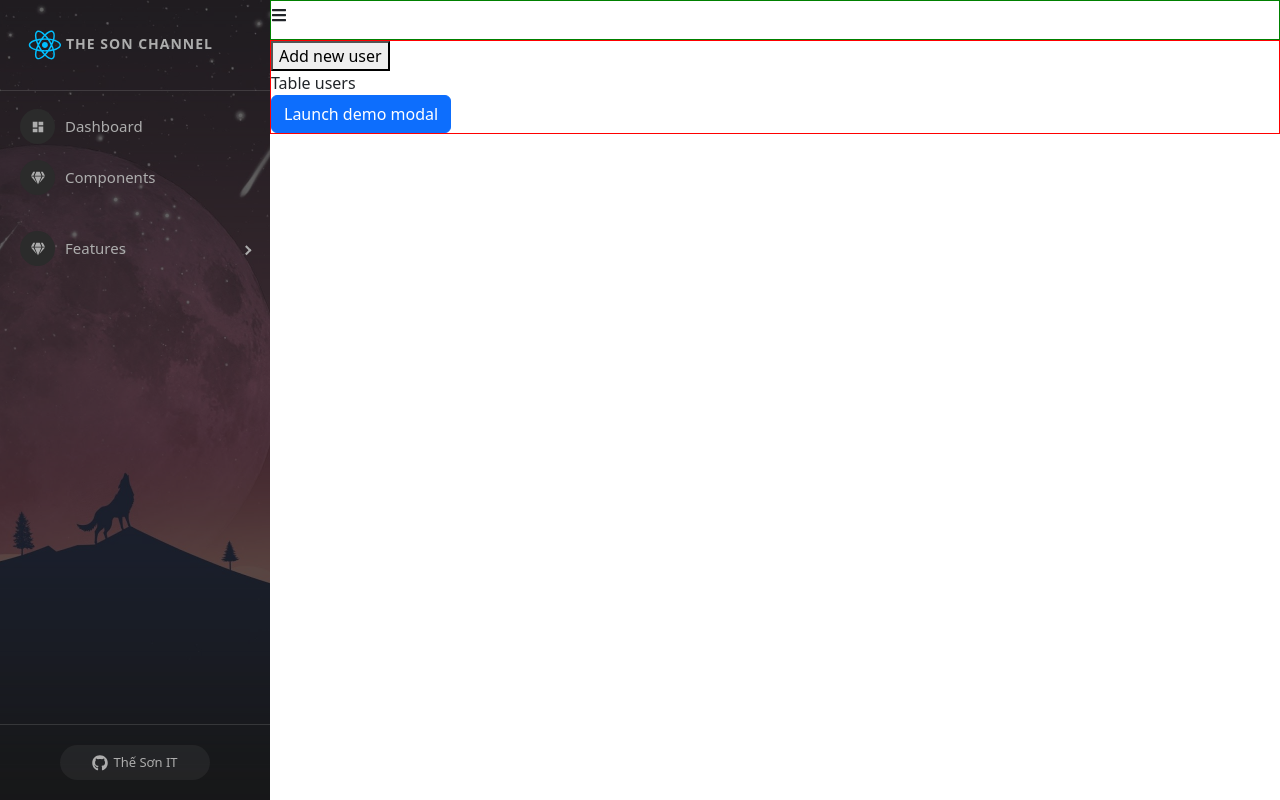
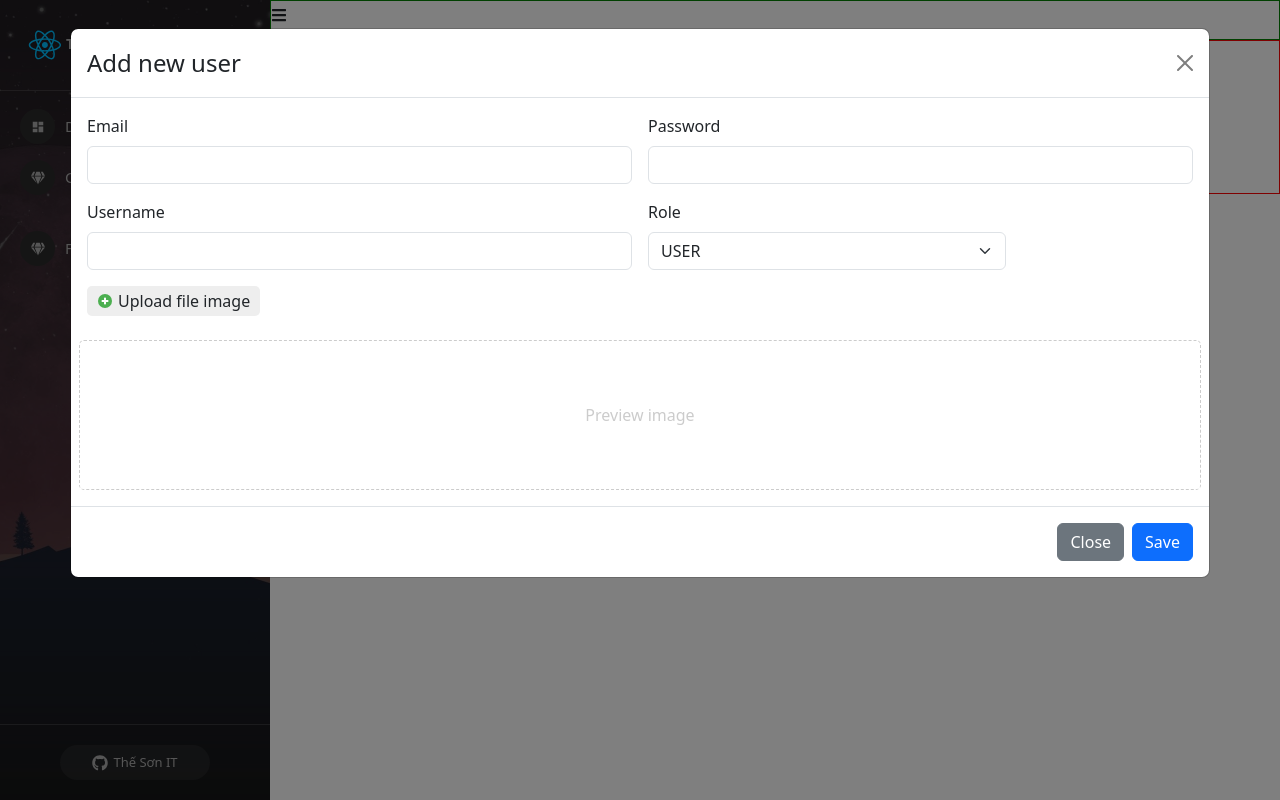
Before and after one commit to javaSonPro01/ReactJs-HoiDanIt, a React (Create React App) app: page /admins/manage-users in a window 1280 px wide. Both pictures are taken after a click on the button "Add new user". Built offline with nearby package versions, Linux system fonts and the light colour scheme.

Commit message:
API them moi user

```diff
--- a/src/components/Admin/Content/ManageUser.js
+++ b/src/components/Admin/Content/ManageUser.js
@@ -1,13 +1,20 @@
 import ModalCreateUser from "./ModalCreateUser"
 import './ManageUser.scss'
+import { FcPlus } from "react-icons/fc"
+import { useState } from "react"
+
 const MangageUser = (props) => {
+    const [showModalCreateUser, setShowModalCreateUser] = useState(false)
     return (
-        <div classNameName="manage-user-container">
-            <div classNameName="title"></div>
-            <div classNameName="users-content">
-                <div><button>Add new user</button></div>
-                <div>Table users</div>
-                <ModalCreateUser />
+        <div className="manage-user-container">
+            <div className="title">Manage User</div>
+            <div className="users-content">
+                <div className="btn-add-new">
+                    <button className="btn btn-primary" onClick={() => { setShowModalCreateUser(true) }}>
+                        <FcPlus></FcPlus> Add new user</button>
+                </div>
+                <div className="table-users-container">Table users</div>
+                <ModalCreateUser show={showModalCreateUser} setShow={setShowModalCreateUser} />
             </div>
         </div>
     )
--- a/src/components/Admin/Content/ManageUser.scss
+++ b/src/components/Admin/Content/ManageUser.scss
@@ -1,8 +1,3 @@
-.manage-user-container {
-    .users-content {
-    }
-}
-
 .modal-add-user {
     .img-preview {
         height: 150px;
@@ -17,15 +12,6 @@
             max-width: 100%;
             max-height: 100%;
         }
-        .label-upload {
-            display: flex;
-            align-items: center;
-            gap: 5px;
-            border-radius: 5px;
-            background-color: #eee;
-            cursor: pointer;
-        }
-    }
     }
     .label-upload {
         display: flex;
@@ -37,3 +23,19 @@
         width: fit-content;
         padding: 3px 10px;
     }
+}
+
+.manage-user-container {
+    padding: 10px;
+    .title {
+        font-size: 20px;
+        font-weight: 600;
+    }
+    .users-content {
+        .btn-add-new {
+            margin: 20px 0;
+        }
+        .table-users-container {
+        }
+    }
+}
--- a/src/components/Admin/Content/ModalCreateUser.js
+++ b/src/components/Admin/Content/ModalCreateUser.js
@@ -2,19 +2,24 @@
 import Button from 'react-bootstrap/Button';
 import Modal from 'react-bootstrap/Modal';
 import { FcPlus } from "react-icons/fc"
-
-const ModalCreateUser = () => {
-    const [show, setShow] = useState(false);
-
-    const handleClose = () => setShow(false);
-    const handleShow = () => setShow(true);
-
+import axios from 'axios';
+const ModalCreateUser = (props) => {
+    const { show, setShow } = props
     const [email, setEmail] = useState("");
     const [password, setPassword] = useState("");
     const [username, setUsername] = useState("");
     const [role, setRole] = useState("USER");
     const [image, setImage] = useState("");
     const [previewImage, setPreviewImage] = useState("");
+
+    const handleClose = () => {
+        setShow(false);
+        setEmail("");
+        setPassword("");
+        setRole("USER");
+        setPreviewImage("");
+        setImage("")
+    };
     const handleUploadImage = (event) => {
         if (event.target && event.target.files && event.target.files[0]) {
             setPreviewImage(URL.createObjectURL(event.target.files[0]));
@@ -23,11 +28,32 @@
             setPreviewImage("")
         }
     }
+    const handleSubmitCreateUser = async () => {
+        //validate
+
+        //call api
+        // let data = {
+        //     email,
+        //     password,
+        //     username,
+        //     role,
+        //     userImage: image
+        // }
+
+        const data = new FormData();
+        data.append('email', email);
+        data.append('password', password);
+        data.append('username', username);
+        data.append('role', role);
+        data.append('userImage', image);
+
+        let res = await axios.post('http://localhost:8081/api/v1/participant', data)
+    }
     return (
         <>
-            <Button variant="primary" onClick={handleShow}>
+            {/* <Button variant="primary" onClick={handleShow}>
                 Launch demo modal
-            </Button>
+            </Button> */}
 
             <Modal show={show} onHide={handleClose} size='xl' backdrop='static' className='modal-add-user'>
                 <Modal.Header closeButton>
@@ -86,7 +112,7 @@
                     <Button variant="secondary" onClick={handleClose}>
                         Close
                     </Button>
-                    <Button variant="primary" onClick={handleClose}>
+                    <Button variant="primary" onClick={() => handleSubmitCreateUser()}>
                         Save
                     </Button>
                 </Modal.Footer>
```
Lines whose indentation alone changed are shown as unchanged.
